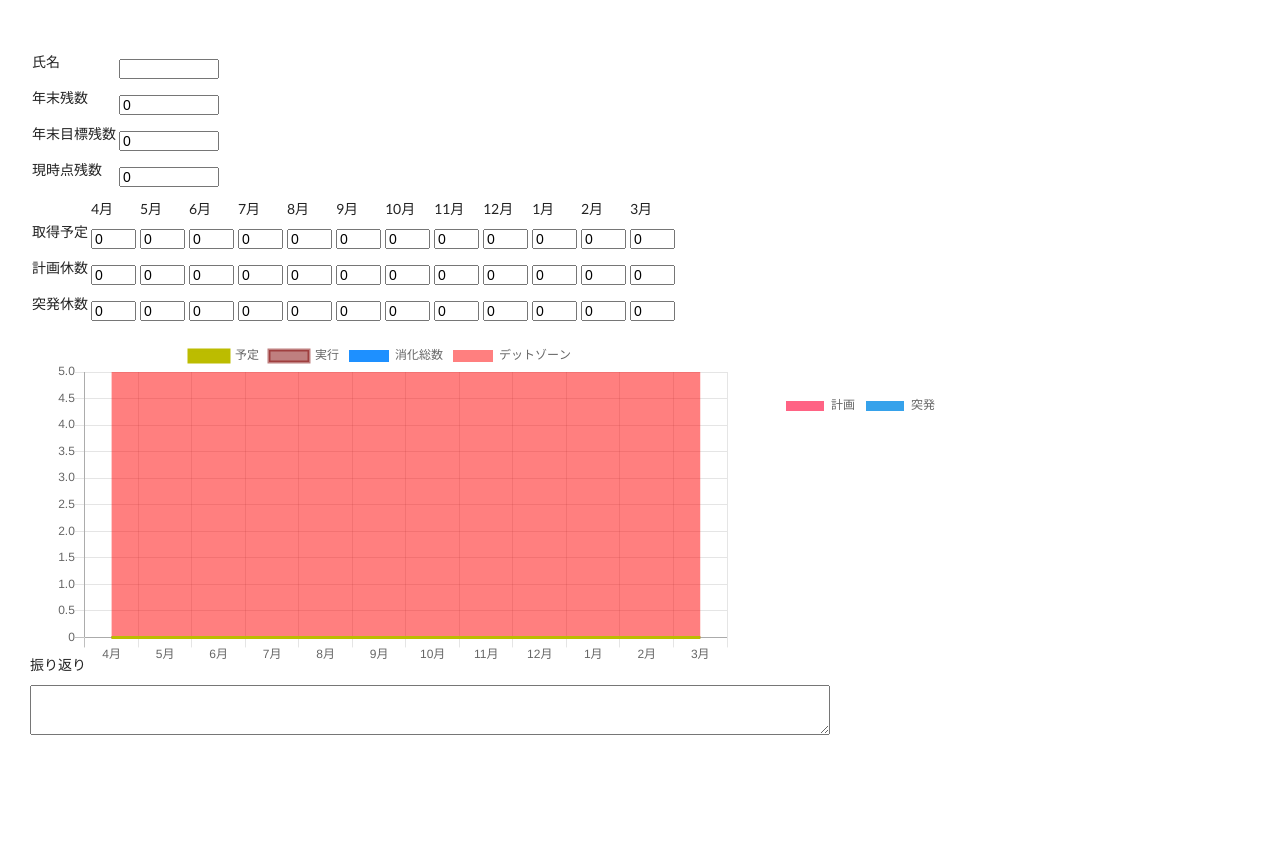
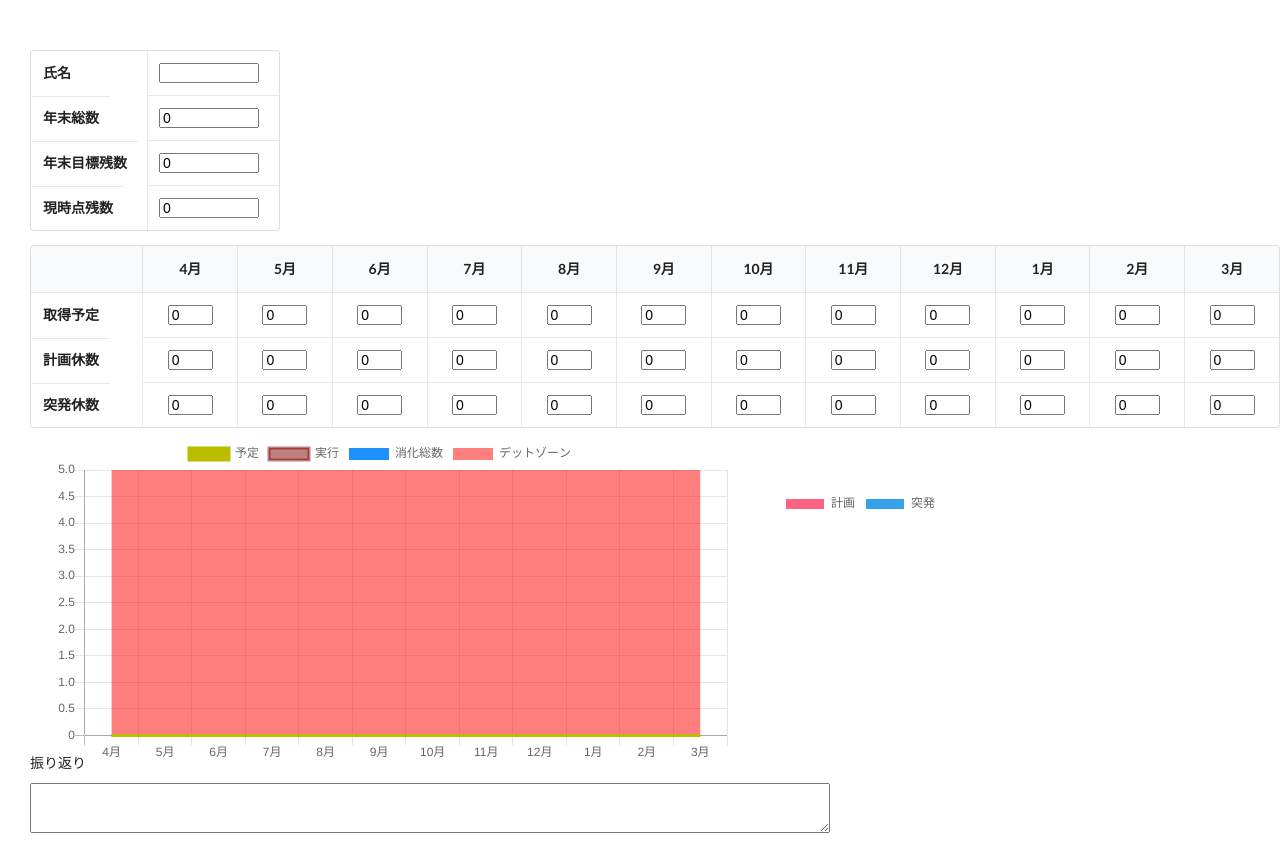
Before and after one commit to yasuhiro-nogiwa/holidayPlan, a React (Create React App) app: page / in a window 1280 px wide. Built offline with nearby package versions, Linux system fonts and the light colour scheme.

Commit message:
table UI update

```diff
--- a/src/components/Settings.tsx
+++ b/src/components/Settings.tsx
@@ -4,69 +4,81 @@ import SetApi from './SetApi';
 
 const Settings: FunctionComponent = () => {
 
-  const titles = ['氏名', '年休残数', '年末目標残数', '現時点残数'];
+  const titles = ['氏名', '年休総数', '年末目標残数', '現時点残数'];
+
+  const numcheck = /^[0-9\b]+$/;
 
     const [nameVal, setNameVal] = useState(GetApi("name", "dummy"));
     const [totalVal, setTotalVal] = useState(GetApi("totalholiday", "dummy"));
-    const [lastVal, setsetLastVal] = useState(GetApi("targetholiday", "dummy"));
+    const [lastVal, setLastVal] = useState(GetApi("targetholiday", "dummy"));
     const [nowVal, setNowVal] = useState(GetApi("remain", "dummy"));
 
     const handleInputNameChange = (e: React.ChangeEvent<HTMLInputElement>) => {
+      if (e.target.value.length <= 300) {
       e.preventDefault();
       setNameVal(e.target.value);
       SetApi("name","dummy",e.target.value);
-      // console.log(e.target.value);
+      }
     }
 
     const handleInputTotalChange = (e: React.ChangeEvent<HTMLInputElement>) => {
       e.preventDefault();
-      setTotalVal(e.target.value);
-      SetApi("totalholiday","dummy",e.target.value);
-      // console.log(e.target.value);
 
-      setNowVal(GetApi("remain", "dummy"));
+      if (e.target.value === '' || numcheck.test(e.target.value)) {
+
+        let checkResult: boolean = dayCheck(e.target.value, "totalholiday")
+
+        if (checkResult === true) {
+          setTotalVal(e.target.value);
+          SetApi("totalholiday","dummy",e.target.value);
+          setNowVal(GetApi("remain", "dummy"));
+        }
+     }
     }
 
     const handleInputLastChange = (e: React.ChangeEvent<HTMLInputElement>) => {
       e.preventDefault();
-      setsetLastVal(e.target.value);
-      SetApi("targetholiday","dummy",e.target.value);
-      // console.log(e.target.value);
+
+      if (e.target.value === '' || numcheck.test(e.target.value)) {
+
+        let checkResult = dayCheck(e.target.value, "targetholiday")
+
+        if (e.target.value === '') {
+          checkResult = true
+        }
+
+        if (checkResult === true) {
+          setLastVal(e.target.value);
+          SetApi("targetholiday","dummy",e.target.value);
+        }
+      }
     }
 
-    // const handleInputNowChange = (e: React.ChangeEvent<HTMLInputElement>) => {
-    //   e.preventDefault();
-    //   setNowVal(e.target.value);
-    //   SetApi("remain","dummy",e.target.value);
-    //   // console.log(e.target.value);
-    // }
+    function dayCheck(inputTxt: string, label: string): boolean {
 
-    // const handleInputData = (item: string, month: string, e: React.ChangeEvent<HTMLInputElement>) => {
+      let result: boolean = false
+      let inputNum = Number(inputTxt)
 
-    // }
+      if(label === 'totalholiday') {
+        if(inputNum >= 0) {
+          result = true
+        }
 
-//    let name =function() {
-//         return GetApi("name", "dummy");
-//     }
+      } else {
 
-//     let totalHoliday =function() {
-//         return GetApi("totalHoliday", "dummy");
-//     }
-
-//     let targetHoliday =function() {
-//         return GetApi("targetHoliday", "dummy");
-//     }
-
-//     let remain =function() {
-//         return GetApi("remain", "dummy");
-//     }
+        if(inputNum >= 5 && inputNum <= 35 ) {
+          result = true
+        }
+      }
+      return result;
+    }
 
     return (
 
-        <table>
+        <table className="ui celled table" style={{width:250}}>
             <tbody>
               <tr>
-                <p>氏名</p>
+                <th><td>氏名</td></th>
                   <td>
                     <input
                       style={{ width: 100, height: 20 }}
@@ -75,7 +87,7 @@ const Settings: FunctionComponent = () => {
                   </td>
               </tr>
               <tr>
-                <p>年末残数</p>
+                <th><td>年末総数</td></th>
                   <td>
                     <input
                       style={{ width: 100, height: 20 }}
@@ -84,7 +96,7 @@ const Settings: FunctionComponent = () => {
                   </td>
               </tr>
               <tr>
-                <p>年末目標残数</p>
+                <th><td>年末目標残数</td></th>
                   <td>
                     <input
                       style={{ width: 100, height: 20 }}
@@ -93,7 +105,7 @@ const Settings: FunctionComponent = () => {
                   </td>
               </tr>
               <tr>
-                <p>現時点残数</p>
+                <th><td>現時点残数</td></th>
                   <td>
                     <input
                       style={{ width: 100, height: 20 }}
--- a/src/components/Table.tsx
+++ b/src/components/Table.tsx
@@ -4,14 +4,10 @@ import SetApi from './SetApi';
 
 const App: FunctionComponent = () => {
 
-//   getapi
-// jsonから値をとってくる
-
-// setapi
-// jsonに値をセット
-
   const titles = ['取得予定', '計画休数', '突発休数'];
   const titlesID = ['schedule', 'plan', 'sudden'];
+
+  const numcheck = /^[0-9\b]+$/;
 
   const [cells, setCells] = useState([
     { april: GetApi("schedule", "april"), may: GetApi("schedule", "may"), june: GetApi("schedule", "june"),
@@ -29,70 +25,63 @@ const App: FunctionComponent = () => {
   ])
 
   // 入力時の処理
-  // 入力を行うとcells配列の中身が受け取れる
-  // ただし入力した際の1つ前の結果が得られる
   const onChangeCell = (index: number, key: string) => (
     event: ChangeEvent<HTMLInputElement>
   ) => {
-    const _cells = [...cells]
-    _cells[index] = { ..._cells[index], [key]: event.target.value }
-    setCells(_cells)
+    if (event.target.value === '' || numcheck.test(event.target.value)) {
 
-    // 一つ前の情報が表で渡ってくる
-    // console.log(cells)
+      let checkResult = dayCheck(event.target.value)
 
-    // 最新の情報が渡ってくるが1つの値でしか渡ってこない
-    // 表ではない
-    // console.log(event.target.value)
+      console.log(checkResult)
 
-    // 行の情報が入っている(0スタート)
-    // console.log(index)
-    // console.log(titles[index])
-    // console.log(titlesID[index])
+      if(checkResult === true) {
+        const _cells = [...cells]
+      _cells[index] = { ..._cells[index], [key]: event.target.value }
+      setCells(_cells)
 
-    // 列(月)の情報が入っている(aprilスタート)
-    // console.log(key)
+      SetApi(titlesID[index], key, event.target.value)
+      }
 
-    // 入力した値
-    // console.log(event.target.value)
 
-    SetApi(titlesID[index], key, event.target.value)
+    }
+  }
 
-    // console.log(SetApi(titlesID[index], key, event.target.value))
-    console.log(GetApi("schedule", "may"))
+  function dayCheck(inputTxt: string): boolean {
 
-    // {index === 0 ? SetApi(titlesID[index], key, 11)
-    //   : index === 1 ? SetApi("schedule", key, 11)
-    //   : SetApi("schedule", key, 11)
-    // }
+    let result: boolean = false
+    let inputNum = Number(inputTxt)
+
+    if(inputNum >= 0 && inputNum <= 31) {
+      result = true
+    }
+
+    return result;
   }
 
   return (
 
-    <table>
+    <table className="ui celled table" style={{textAlign: "center"}}>
       <thead>
         <tr>
-          <td>{''}</td>
-          <td>{'4月'}</td>
-          <td>{'5月'}</td>
-          <td>{'6月'}</td>
-          <td>{'7月'}</td>
-          <td>{'8月'}</td>
-          <td>{'9月'}</td>
-          <td>{'10月'}</td>
-          <td>{'11月'}</td>
-          <td>{'12月'}</td>
-          <td>{'1月'}</td>
-          <td>{'2月'}</td>
-          <td>{'3月'}</td>
+          <th>{''}</th>
+          <th>{'4月'}</th>
+          <th>{'5月'}</th>
+          <th>{'6月'}</th>
+          <th>{'7月'}</th>
+          <th>{'8月'}</th>
+          <th>{'9月'}</th>
+          <th>{'10月'}</th>
+          <th>{'11月'}</th>
+          <th>{'12月'}</th>
+          <th>{'1月'}</th>
+          <th>{'2月'}</th>
+          <th>{'3月'}</th>
         </tr>
       </thead>
       <tbody>
         {cells.map((cell, i) => (
           <tr key={i}>
-
-            <p>{titles[i]}</p>
-
+            <th><td>{titles[i]}</td></th>
             <td>
               <input style={{ width: 45, height: 20 }} onChange={onChangeCell(i, 'april')} value={cell.april} />
             </td>
```
